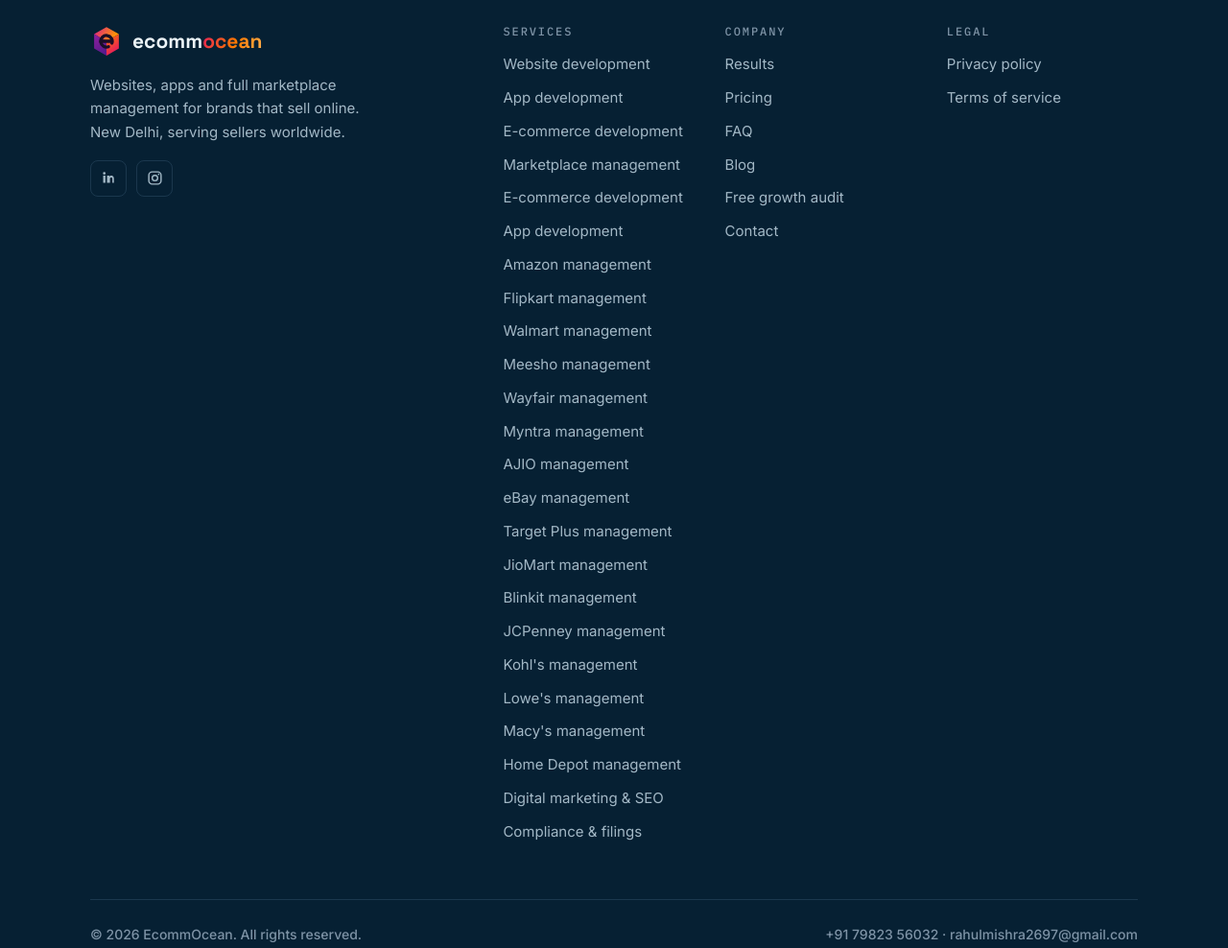
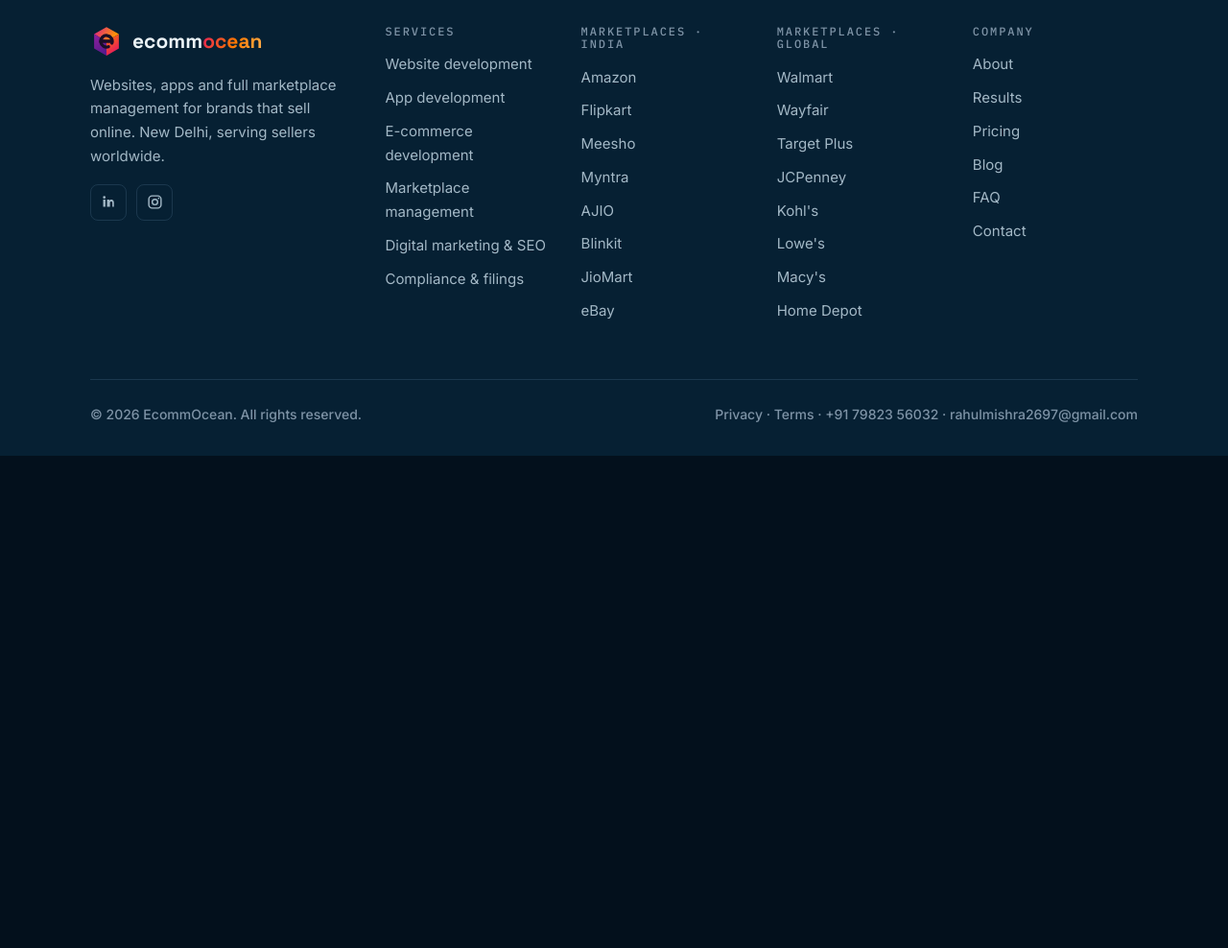
Before and after one commit to rahulriefel/ECOM-Vercel, a plain HTML site: page index.html in a window 1280 px wide. Shown: the part 9100-10088 px from the top of the page at 96% size. After the commit the page ends 9575 px from the top, so only its background shows below. Drawn offline with Linux system fonts and the light colour scheme.

Commit message:
index.html and css/styles.css

```diff
--- a/css/styles.css
+++ b/css/styles.css
@@ -394,7 +394,7 @@
 
 /* ============ FOOTER ============ */
 footer{border-top:1px solid var(--line);padding:var(--s16) 0 var(--s8);background:var(--deep)}
-.f-grid{display:grid;grid-template-columns:2fr 1fr 1fr 1fr;gap:var(--s8)}
+.f-grid{display:grid;grid-template-columns:1.6fr 1fr 1fr 1fr 1fr;gap:var(--s8)}
 .f-brand p{color:var(--muted);font-size:var(--fs-sm);margin:var(--s4) 0;max-width:32ch}
 .f-col h4{font-family:'IBM Plex Mono',monospace;font-size:.75rem;font-weight:500;letter-spacing:.16em;text-transform:uppercase;color:var(--faint);margin-bottom:var(--s4)}
 .f-col a{display:block;color:var(--muted);font-size:var(--fs-sm);margin-bottom:10px}
@@ -406,8 +406,9 @@
 .f-bottom{margin-top:var(--s12);padding-top:var(--s6);border-top:1px solid var(--line);display:flex;justify-content:space-between;flex-wrap:wrap;gap:12px;color:var(--faint);font-size:.875rem;font-weight:500}
 .f-bottom a{color:var(--faint)}
 .f-bottom a:hover{color:var(--amber)}
-@media(max-width:820px){.f-grid{grid-template-columns:1fr 1fr}}
-@media(max-width:520px){.f-grid{grid-template-columns:1fr}}
+@media(max-width:1000px){.f-grid{grid-template-columns:repeat(3,1fr)}}
+@media(max-width:680px){.f-grid{grid-template-columns:repeat(2,1fr)}}
+@media(max-width:460px){.f-grid{grid-template-columns:1fr}}
 
 /* ============ WhatsApp FAB ============ */
 .wa-fab{
--- a/index.html
+++ b/index.html
@@ -591,48 +591,47 @@
       <nav class="f-col" aria-label="Services">
         <h4>Services</h4>
         <a href="#services">Website development</a>
-        <a href="#services">App development</a>
-        <a href="#services">E-commerce development</a>
+        <a href="/services/app-development/">App development</a>
+        <a href="/services/ecommerce-development/">E-commerce development</a>
         <a href="/services/marketplace-management/">Marketplace management</a>
-        <a href="/services/ecommerce-development/">E-commerce development</a>
-        <a href="/services/app-development/">App development</a>
-        <a href="/marketplaces/amazon/">Amazon management</a>
-        <a href="/marketplaces/flipkart/">Flipkart management</a>
-        <a href="/marketplaces/walmart/">Walmart management</a>
-        <a href="/marketplaces/meesho/">Meesho management</a>
-        <a href="/marketplaces/wayfair/">Wayfair management</a>
-        <a href="/marketplaces/myntra/">Myntra management</a>
-        <a href="/marketplaces/ajio/">AJIO management</a>
-        <a href="/marketplaces/ebay/">eBay management</a>
-        <a href="/marketplaces/target-plus/">Target Plus management</a>
-        <a href="/marketplaces/jiomart/">JioMart management</a>
-        <a href="/marketplaces/blinkit/">Blinkit management</a>
-        <a href="/marketplaces/jcpenney/">JCPenney management</a>
-        <a href="/marketplaces/kohls/">Kohl's management</a>
-        <a href="/marketplaces/lowes/">Lowe's management</a>
-        <a href="/marketplaces/macys/">Macy's management</a>
-        <a href="/marketplaces/home-depot/">Home Depot management</a>
         <a href="/services/digital-marketing/">Digital marketing &amp; SEO</a>
         <a href="#compliance">Compliance &amp; filings</a>
       </nav>
+      <nav class="f-col" aria-label="Marketplaces in India">
+        <h4>Marketplaces · India</h4>
+        <a href="/marketplaces/amazon/">Amazon</a>
+        <a href="/marketplaces/flipkart/">Flipkart</a>
+        <a href="/marketplaces/meesho/">Meesho</a>
+        <a href="/marketplaces/myntra/">Myntra</a>
+        <a href="/marketplaces/ajio/">AJIO</a>
+        <a href="/marketplaces/blinkit/">Blinkit</a>
+        <a href="/marketplaces/jiomart/">JioMart</a>
+        <a href="/marketplaces/ebay/">eBay</a>
+      </nav>
+      <nav class="f-col" aria-label="Global marketplaces">
+        <h4>Marketplaces · Global</h4>
+        <a href="/marketplaces/walmart/">Walmart</a>
+        <a href="/marketplaces/wayfair/">Wayfair</a>
+        <a href="/marketplaces/target-plus/">Target Plus</a>
+        <a href="/marketplaces/jcpenney/">JCPenney</a>
+        <a href="/marketplaces/kohls/">Kohl's</a>
+        <a href="/marketplaces/lowes/">Lowe's</a>
+        <a href="/marketplaces/macys/">Macy's</a>
+        <a href="/marketplaces/home-depot/">Home Depot</a>
+      </nav>
       <nav class="f-col" aria-label="Company">
         <h4>Company</h4>
+        <a href="/about/">About</a>
         <a href="#results">Results</a>
         <a href="#pricing">Pricing</a>
+        <a href="/blog/">Blog</a>
         <a href="#faq">FAQ</a>
-        <a href="/blog/">Blog</a>
-        <a href="#audit">Free growth audit</a>
         <a href="#contact">Contact</a>
-      </nav>
-      <nav class="f-col" aria-label="Legal">
-        <h4>Legal</h4>
-        <a href="/privacy.html">Privacy policy</a>
-        <a href="/terms.html">Terms of service</a>
       </nav>
     </div>
     <div class="f-bottom">
       <span>© <span id="year">2026</span> EcommOcean. All rights reserved.</span>
-      <span><a href="tel:+917982356032">+91 79823 56032</a> · <a href="mailto:rahulmishra2697@gmail.com">rahulmishra2697@gmail.com</a></span>
+      <span><a href="/privacy.html">Privacy</a> · <a href="/terms.html">Terms</a> · <a href="tel:+917982356032">+91 79823 56032</a> · <a href="mailto:rahulmishra2697@gmail.com">rahulmishra2697@gmail.com</a></span>
     </div>
   </div>
 </footer>
```
